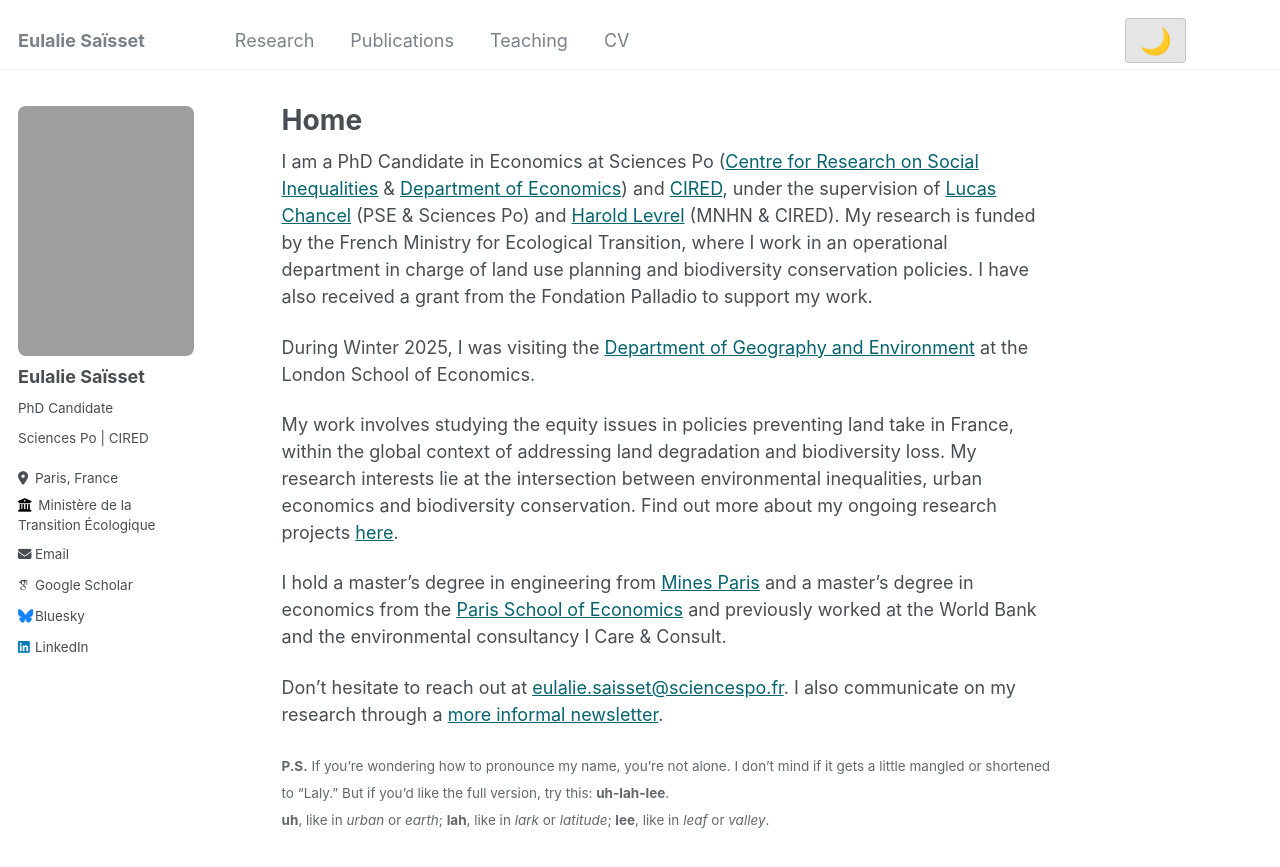
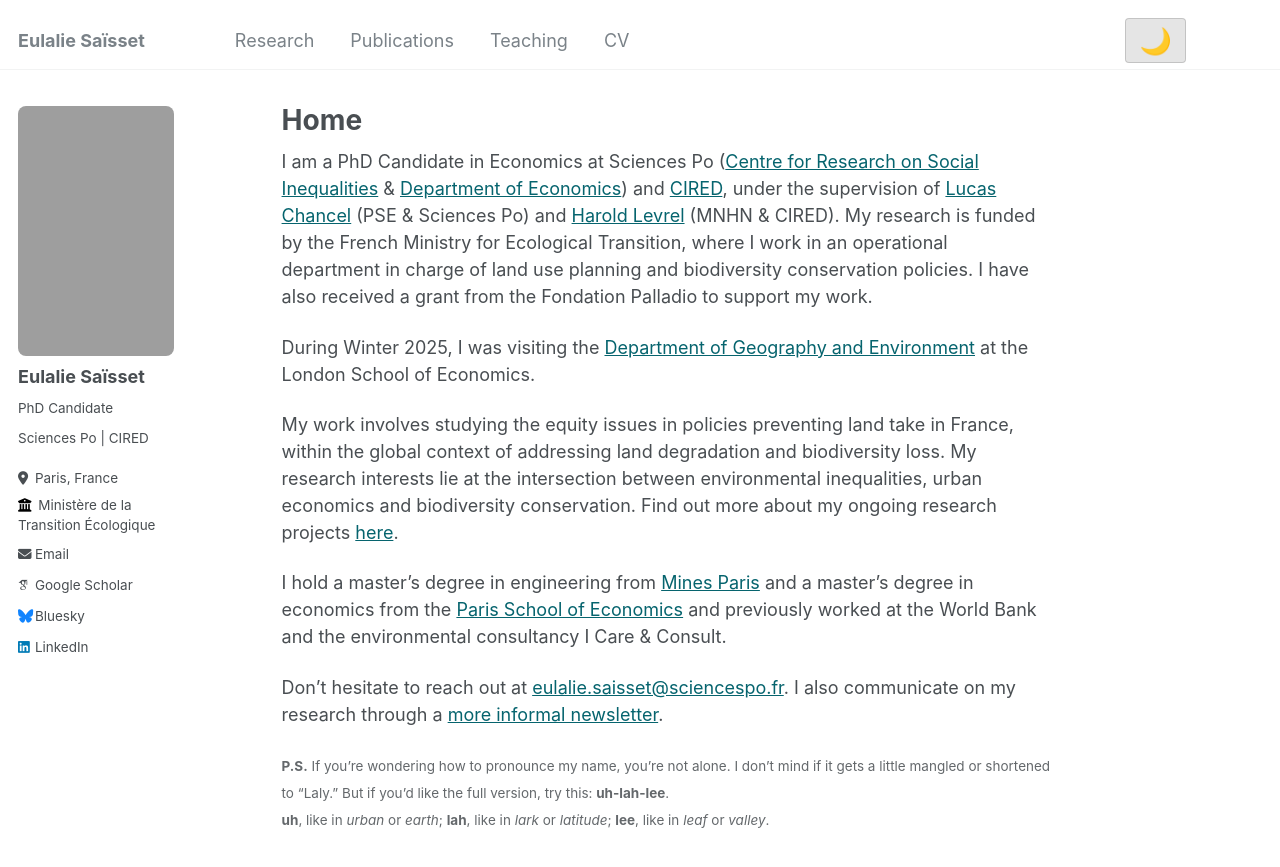
Before and after one commit to eulaliesaisset/eulaliesaisset.github.io, a Jekyll site: the page built from _pages/about.md, in a window 1280 px wide and 1045 px high. Shown: the top 867 px of the window. Built offline with Jekyll 4.4.1, drawn with Linux system fonts in a browser that asks for light colours; some web fonts are replaced.

Commit message:
Update _sidebar.scss change image size

```diff
--- a/_sass/_sidebar.scss
+++ b/_sass/_sidebar.scss
@@ -103,7 +103,7 @@
 // New version with rectangle picture
 .author__avatar {
   display: block; // Ensures the image behaves as a block element
-  width: 90%; // Slightly smaller than the sidebar width
+  width: 80%; // Slightly smaller than the sidebar width
   margin-left: 0; // Aligns the image to the left
   margin-right: auto; // Optional: centers the right margin if needed
 
```
